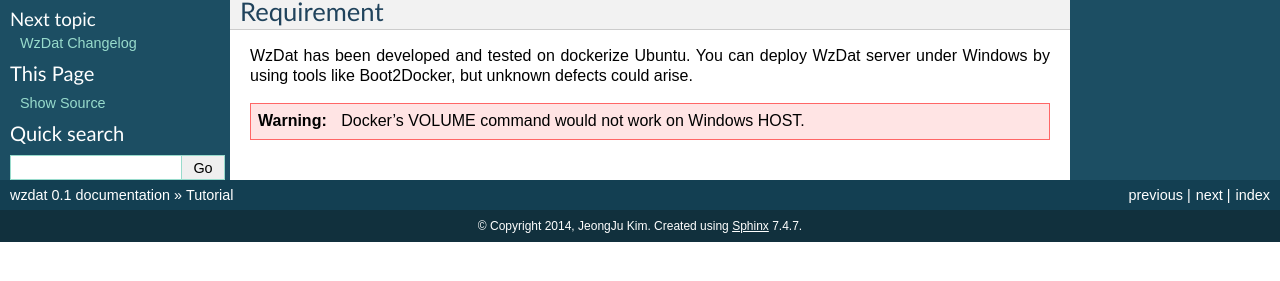
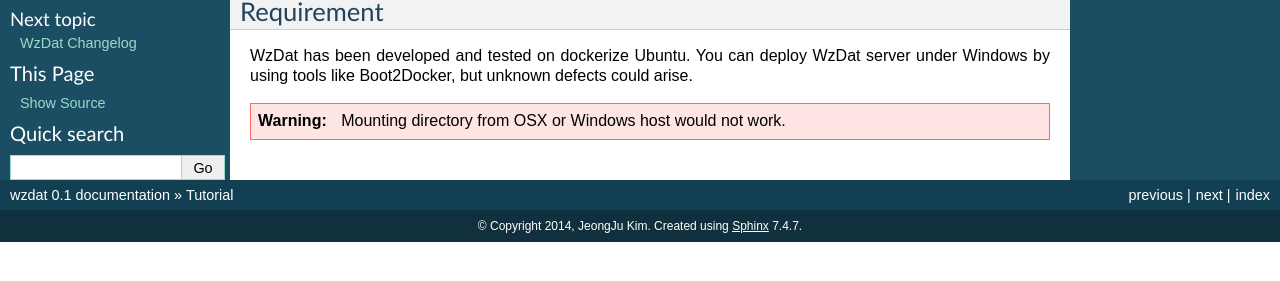
Before and after one commit to haje01/wzdat, a Sphinx documentation site: the page built from docs/tutorial.rst, in a window 1280 px wide. Shown: the part 161-442 px from the top of the page. Built offline with Sphinx 7.4.7, drawn with Linux system fonts in a browser that asks for light colours.

Commit message:
Update tutorial.rst

```diff
--- a/docs/tutorial.rst
+++ b/docs/tutorial.rst
@@ -11,4 +11,4 @@ WzDat has been developed and tested on dockerize Ubuntu. You can deploy WzDat se
 
 .. warning::
 
-   Docker's VOLUME command would not work on Windows HOST.
+   Mounting directory from OSX or Windows host would not work.
```
